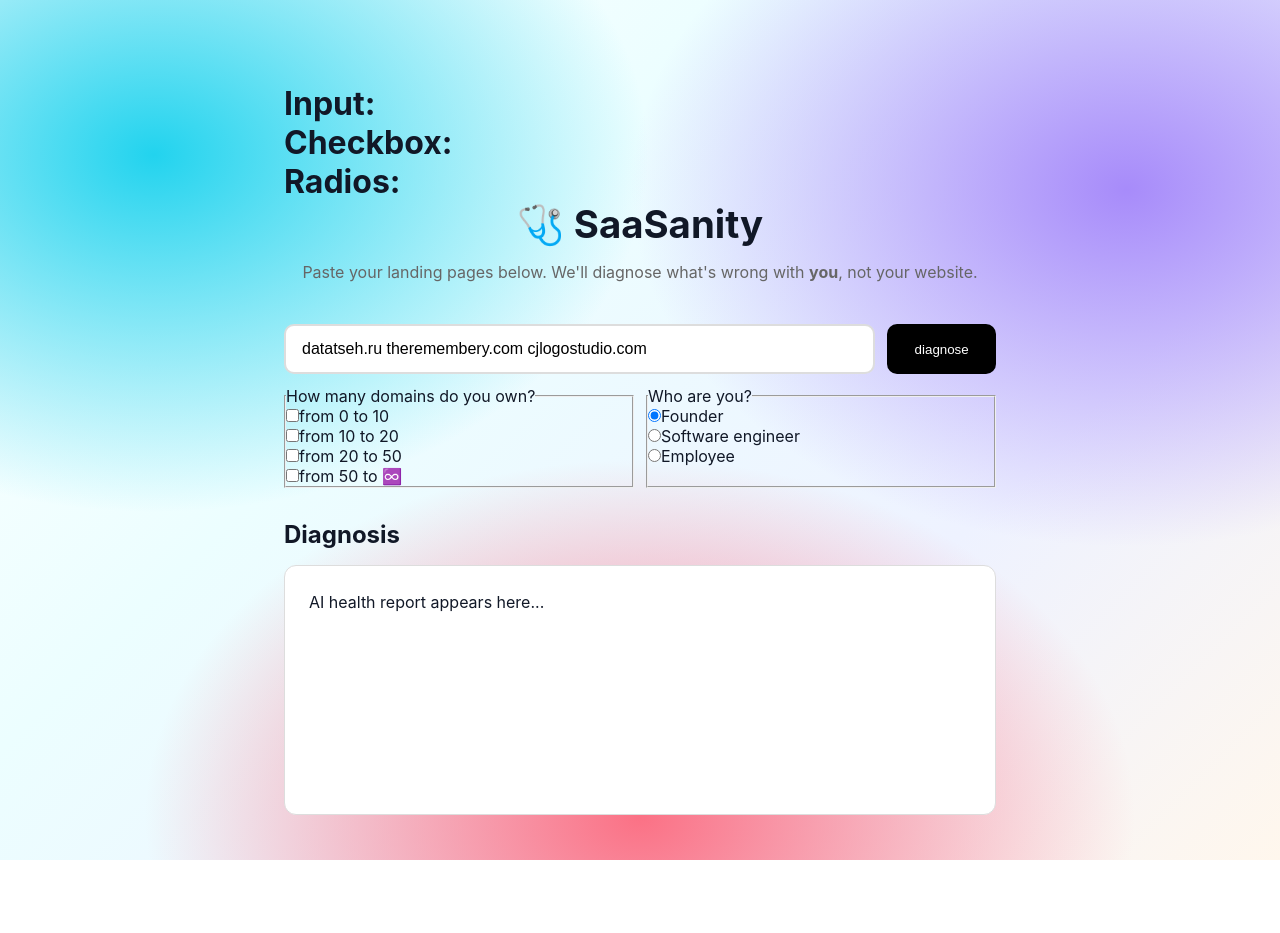
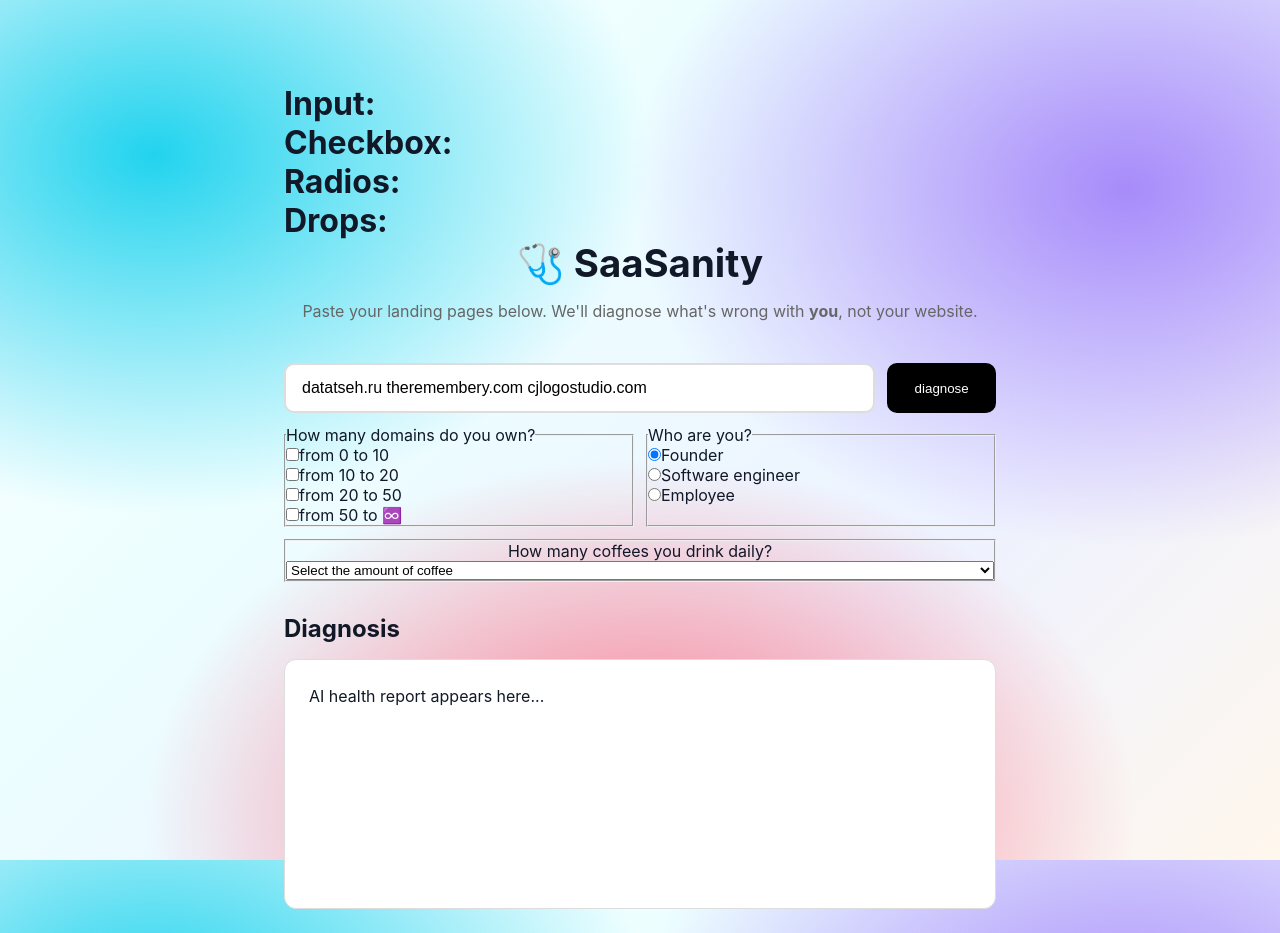
Before and after one commit to SergeyTkachenko-Cj/landing-page-therapist, a React (Create React App) app: page / in a window 1280 px wide. Before the commit the page ends 860 px from the top, so only its background shows below. Built offline with nearby package versions, Linux system fonts and the light colour scheme.

Commit message:
Capture coffee-amount select via FormData and lift it into App state

```diff
--- a/src/App.css
+++ b/src/App.css
@@ -50,7 +50,6 @@ header p {
 
 .input-section {
   display: grid;
-  /* grid-template-columns: 1fr 100px; */
   grid-template-columns: repeat(6, 1fr);
   grid-template-rows: 50px 1fr;
   gap: 12px;
@@ -69,6 +68,13 @@ header p {
 .radios {
   grid-column: span 3 / span 6;
   grid-row-start: 2;
+}
+
+.dropdown {
+  grid-column: span 6 / span 6;
+  display: flex;
+  flex-direction: column;
+  text-align: center;
 }
 
 .input-section input {
--- a/src/App.tsx
+++ b/src/App.tsx
@@ -8,14 +8,16 @@ function App() {
   const [inpt, setInpt] = React.useState("");
   const [box, setBox] = React.useState<string[]>([]);
   const [radio, setRadio] = React.useState("");
+  const [dropdown, setDropdown] = React.useState("");
 
   return (
     <div className="container">
         <h1>Input:{inpt}</h1>
         <h1>Checkbox:{box}</h1>
         <h1>Radios:{radio}</h1>
+        <h1>Drops:{dropdown}</h1>
         <Header />
-        <Form func={setInpt} funcTwo={setBox} funcThree={setRadio} />
+        <Form func={setInpt} funcTwo={setBox} funcThree={setRadio} funcFour={setDropdown} />
         <Diagnosis />
     </div>
   );
--- a/src/components/Form.tsx
+++ b/src/components/Form.tsx
@@ -2,21 +2,24 @@ type Func = {
     func: React.Dispatch<React.SetStateAction<string>>;
     funcTwo: React.Dispatch<React.SetStateAction<string[]>>;
     funcThree: React.Dispatch<React.SetStateAction<string>>;
+    funcFour: React.Dispatch<React.SetStateAction<string>>;
 };
 
 function Form(prop: Func) {
 
-    const {func, funcTwo, funcThree} = prop;
+    const {func, funcTwo, funcThree, funcFour} = prop;
 
     function formSubmit(formData: FormData) {
         const input = formData.get("input");
         const rad = formData.get("radios");
+        const drop = formData.get("dropdowns");
         const boxes = formData.getAll("domains").filter(
           (value): value is string => typeof value === "string"
         );
 
         if (typeof input === "string") func(input);
         if (typeof rad === "string") funcThree(rad);
+        if (typeof drop === "string") funcFour(drop);
         funcTwo(boxes);
     }
 
@@ -67,6 +70,16 @@ function Form(prop: Func) {
                     <input type="radio" value="employee" name="radios" />Employee
                 </label>
               </fieldset>
+
+              <fieldset className="dropdown">
+                <label htmlFor="coffee-select">How many coffees you drink daily?</label>
+                <select name="dropdowns" id="coffee-select">
+                    <option value="">Select the amount of coffee</option>
+                    <option value="<10">Less than 10</option>
+                    <option value=">10">More than 10</option>
+                    <option value="infinity">♾️</option>
+                </select>
+              </fieldset>
             </form>
 
             {/* <section className="diagnose">
```
